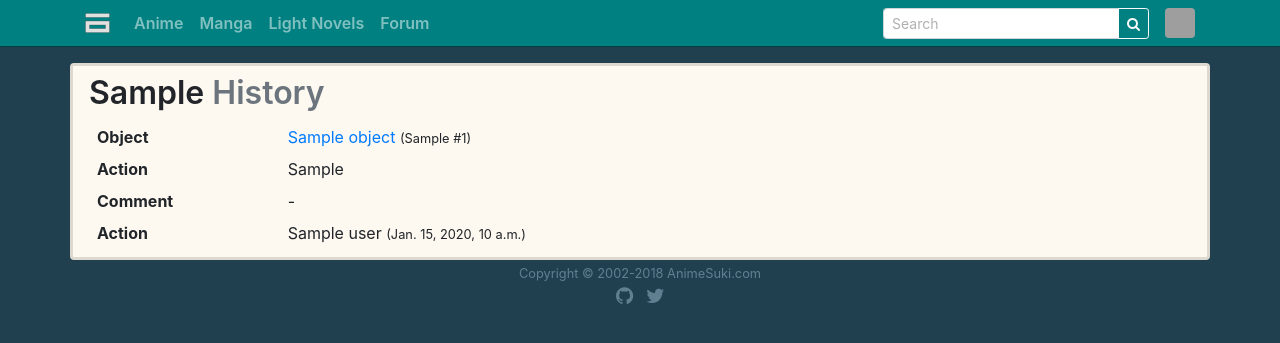
After one commit to ghdpro/animesuki-django, a Django app: template templates/history/detail.html in a window 1280 px wide. The commit adds this page. Shown: the top 343 px of the page. Run offline with Django 3.2, Linux system fonts and the light colour scheme; the template is opened without the code that fills it: most values are stand-ins (such as "Sample title", 1, 10 or a date in 2020); data that the repository does not hold is empty; parts of the project's set-up code (start-up, migrations or seed data) failed here and were passed over; some libraries are stand-ins or nearby versions; grey boxes are pictures that could not be loaded.

Commit message:
Started work on History DetailView; updated requirements; various fixes

```diff
--- a/animesuki/urls.py
+++ b/animesuki/urls.py
@@ -9,6 +9,7 @@ from django.contrib import admin
 from allauth.account import views as account
 
 from animesuki.media.views import (MediaDetailView, MediaCreateView, MediaUpdateView, MediaArtworkView)
+from animesuki.history.views import (HistoryDetailView)
 
 
 media_patterns = ([
@@ -17,6 +18,10 @@ media_patterns = ([
     path('<slug:slug>/edit', MediaUpdateView.as_view(), name='update'),
     path('<slug:slug>/artwork', MediaArtworkView.as_view(), name='artwork'),
 ], 'media')
+
+history_patterns = ([
+    path('<int:pk>', HistoryDetailView.as_view(), name='detail'),
+], 'history')
 
 account_patterns = [
     path('signup', account.signup, name='account_signup'),
@@ -39,6 +44,7 @@ account_patterns = [
 
 urlpatterns = [
     re_path(r'^(?P<mediatype>media|anime|manga|novel)/', include(media_patterns)),
+    path('history/', include(history_patterns)),
     path('admin/', admin.site.urls),
     path('account/', include(account_patterns)),
     path('', TemplateView.as_view(template_name='frontpage.html'), name='frontpage')
--- a/static/animesuki.css
+++ b/static/animesuki.css
@@ -61,14 +61,6 @@ footer.container, footer.container a:link, footer.container a:active, footer.con
     font-weight: bold;
 }
 
-.as-data .row:not(:first-child ){
-    border-top: solid 1px rgba(0, 0, 0, 0.1);
-}
-
-.as-row:hover {
-    background-color: rgba(0, 0, 0, 0.075);
-}
-
 .as-card-container {
     margin: -0.25rem -0.25rem 0 -0.25rem;
 }
--- a/templates/base.html
+++ b/templates/base.html
@@ -11,7 +11,7 @@
     <meta name="msapplication-TileColor" content="#2b5797">
     <meta name="theme-color" content="#ffffff">
     {% block head %}
-    <link rel="stylesheet" href="https://stackpath.bootstrapcdn.com/bootstrap/4.1.1/css/bootstrap.min.css" integrity="sha384-WskhaSGFgHYWDcbwN70/dfYBj47jz9qbsMId/iRN3ewGhXQFZCSftd1LZCfmhktB" crossorigin="anonymous">
+    <link rel="stylesheet" href="https://stackpath.bootstrapcdn.com/bootstrap/4.1.3/css/bootstrap.min.css" integrity="sha384-MCw98/SFnGE8fJT3GXwEOngsV7Zt27NXFoaoApmYm81iuXoPkFOJwJ8ERdknLPMO" crossorigin="anonymous">
     <link rel="stylesheet" href="https://maxcdn.bootstrapcdn.com/font-awesome/4.7.0/css/font-awesome.min.css" integrity="sha384-wvfXpqpZZVQGK6TAh5PVlGOfQNHSoD2xbE+QkPxCAFlNEevoEH3Sl0sibVcOQVnN" crossorigin="anonymous">
     <link rel="stylesheet" href="{% static 'animesuki.css' %}?20180512">
     {% endblock %}
@@ -42,7 +42,7 @@
 {% block javascript %}
 <script src="https://code.jquery.com/jquery-3.3.1.min.js" integrity="sha256-FgpCb/KJQlLNfOu91ta32o/NMZxltwRo8QtmkMRdAu8=" crossorigin="anonymous"></script>
 <script src="https://cdnjs.cloudflare.com/ajax/libs/popper.js/1.14.0/umd/popper.min.js" integrity="sha384-cs/chFZiN24E4KMATLdqdvsezGxaGsi4hLGOzlXwp5UZB1LY//20VyM2taTB4QvJ" crossorigin="anonymous"></script>
-<script src="https://stackpath.bootstrapcdn.com/bootstrap/4.1.1/js/bootstrap.min.js" integrity="sha384-smHYKdLADwkXOn1EmN1qk/HfnUcbVRZyYmZ4qpPea6sjB/pTJ0euyQp0Mk8ck+5T" crossorigin="anonymous"></script>
+<script src="https://stackpath.bootstrapcdn.com/bootstrap/4.1.3/js/bootstrap.min.js" integrity="sha384-ChfqqxuZUCnJSK3+MXmPNIyE6ZbWh2IMqE241rYiqJxyMiZ6OW/JmZQ5stwEULTy" crossorigin="anonymous"></script>
 {% endblock javascript %}
 
 </body>
--- a/templates/core/forms/_formset_artwork.html
+++ b/templates/core/forms/_formset_artwork.html
@@ -12,7 +12,7 @@
     {% if form.instance.id %}
         <div class="as-card-col p-1">
             <div class="card text-center">
-                {% include 'core/artwork/_thumb.html' with object=form.instance x1='t225' x2='t450' css='img-fluid as-img-card rounded-top' only %}
+                {% include 'core/artwork/_thumb.html' with object=form.instance x1='t225' x2='t450' css='img-fluid card-img-top as-img-card' only %}
                 <div class="card-img-overlay py-0 px-2" title="Active">
                     <div class="form-check text-right">
                         <input type="radio" name="active" value="{{ form.instance.id }}" class="form-check-input position-static"{% if object.artwork.id == form.instance.id %} checked{% endif %} />
--- /dev/null
+++ b/templates/history/detail.html
@@ -0,0 +1,38 @@
+{% extends 'base.html' %}
+{% load animesuki %}
+
+{% block head_title %}{{ changerequest.object_type|title }} History | AnimeSuki{% endblock head_title %}
+
+{% block meta %}
+{% endblock %}
+
+{% block content %}
+    <h1>{{ changerequest.object_type|title }} <span class="text-muted">History</span></h1>
+    <div class="container">
+{% with r='row py-1' h='col-lg-2 col-sm-3 pl-sm-2 font-weight-bold' d='col-lg-10 col-sm-9' %}
+    <div class="{{ r }}">
+        <div class="{{ h }}">Object</div>
+        <div class="{{ d }}">
+            {% if changerequest.object.get_absolute_url %}
+                <a href="{{ changerequest.object.get_absolute_url }}">{{ changerequest.object }}</a>
+            {% else %}
+                {{ changerequest.object_str }}
+            {% endif %}
+            <small>({{ changerequest.object_type|title }} #{{ changerequest.object_id }})</small>
+        </div>
+    </div>
+    <div class="{{ r }}">
+        <div class="{{ h }}">Action</div>
+        <div class="{{ d }}">{{ changerequest.get_request_type_display }}</div>
+    </div>
+    <div class="{{ r }}">
+        <div class="{{ h }}">Comment</div>
+        <div class="{{ d }}">{{ changerequest.comment|default:'-' }}</div>
+    </div>
+    <div class="{{ r }}">
+        <div class="{{ h }}">Action</div>
+        <div class="{{ d }}">{{ changerequest.user }} <small>({{ changerequest.date_created }})</small></div>
+    </div>
+{% endwith %}
+    </div>
+{% endblock content %}
--- a/templates/media/create.html
+++ b/templates/media/create.html
@@ -4,7 +4,7 @@
 {% block head_title %}Create Media | AnimeSuki{% endblock head_title %}
 
 {% block content %}
-    {% block content_title %}<h1>Create Media</h1>{% endblock content_title %}
+    {% block content_title %}<h1><span class="text-muted">Create</span> Media</h1>{% endblock content_title %}
     <p>Leave unknown fields blank.</p>
     <form action="{% block form_url %}{% url 'media:create' 'media' %}{% endblock form_url %}" method="post">
         {% csrf_token %}
```
Also changed, not shown: animesuki/core/templatetags/animesuki.py (+13 -0 lines), animesuki/history/views.py (+7 -0 lines), requirements.txt (+4 -4 lines), templates/media/detail.html (+23 -2 lines).
